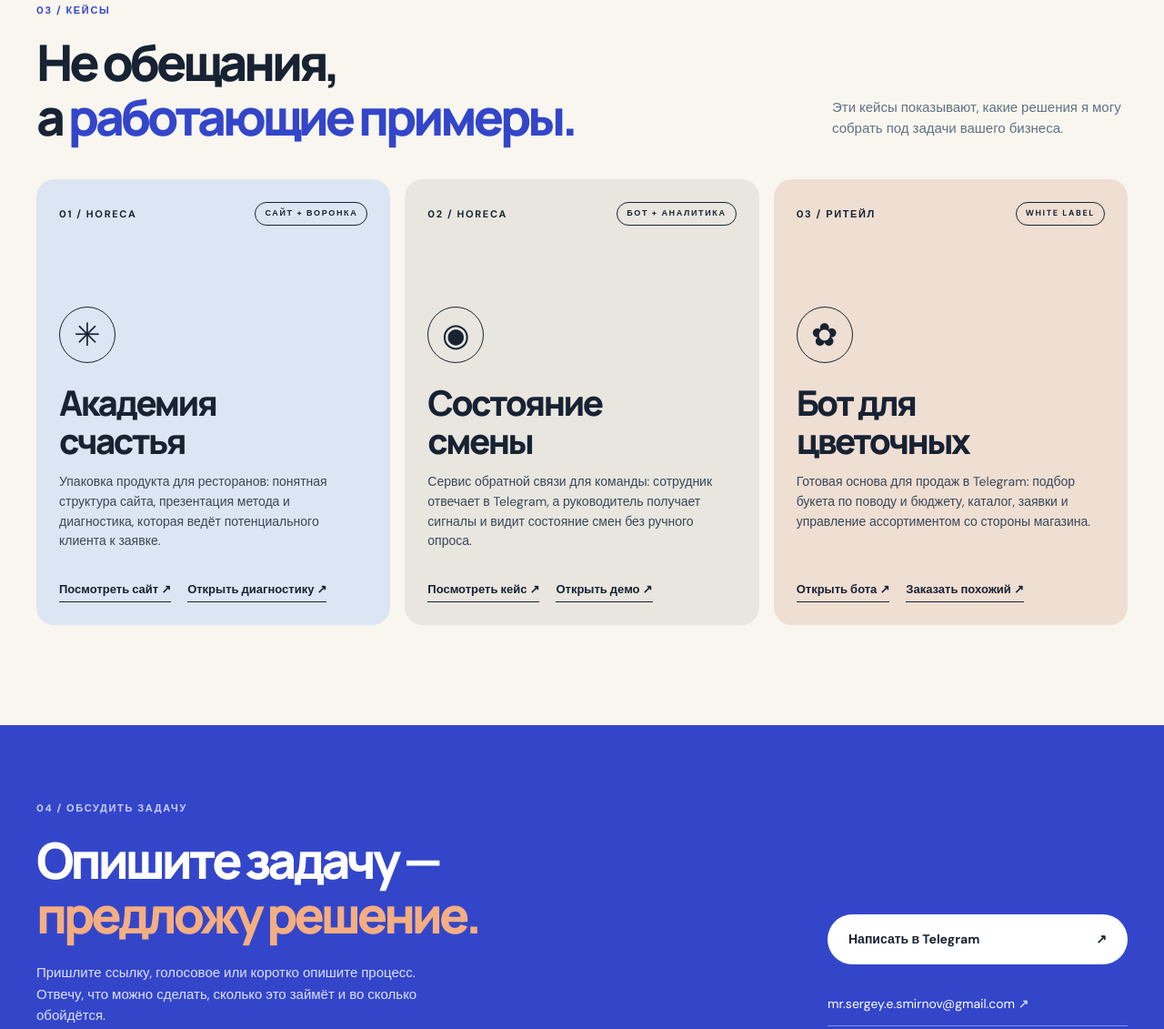
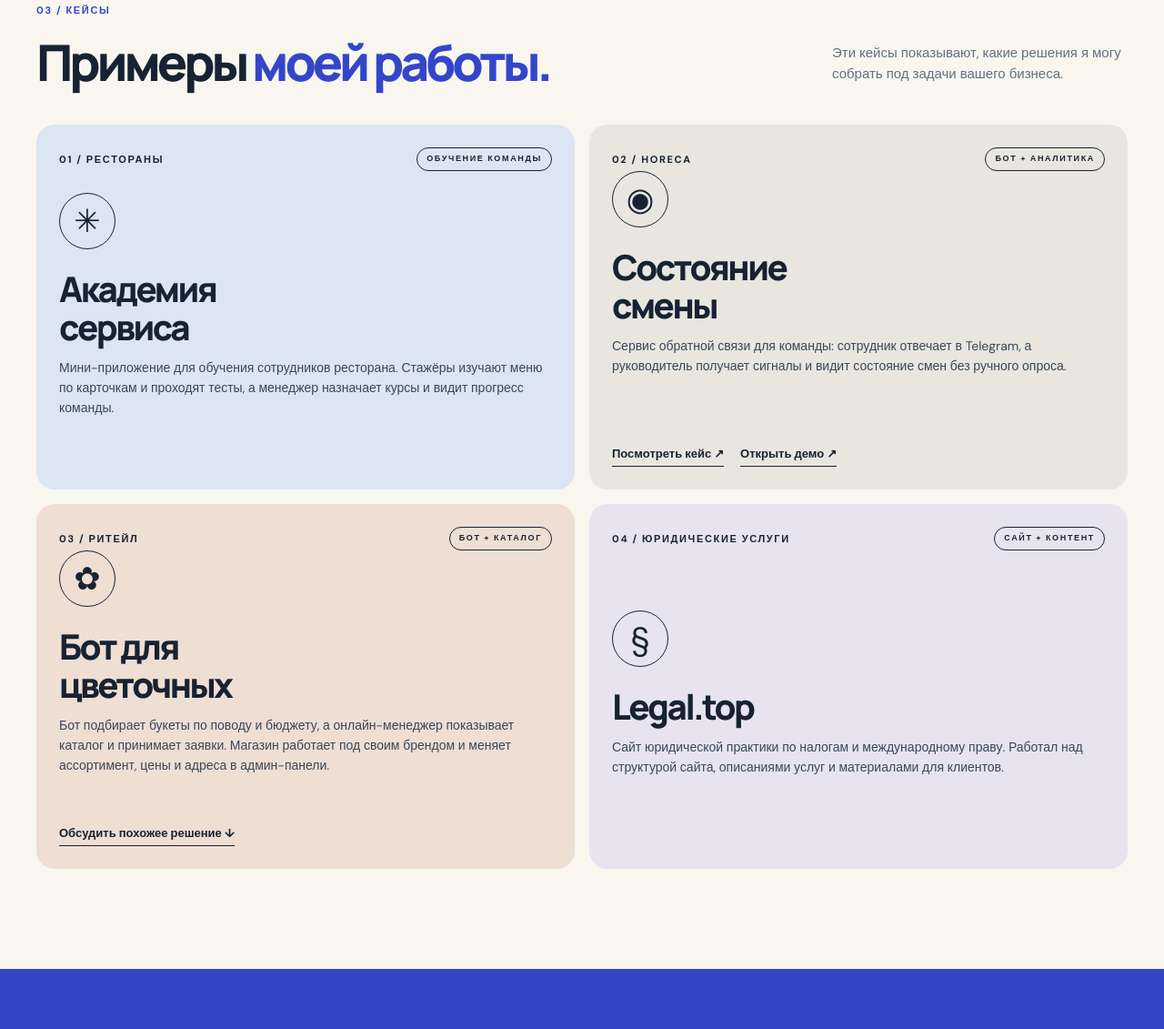
Before and after one commit to mrsergeyesmirnov-svg/smirnovsergey, a plain HTML site: page index.html in a window 1280 px wide. Shown: the part 2483-3614 px from the top of the page at 91% size. Drawn offline with Linux system fonts and the light colour scheme.

Commit message:
Refresh portfolio case studies

```diff
--- a/index.html
+++ b/index.html
@@ -43,11 +43,34 @@
       </div><p class="note">Итоговая стоимость зависит от функций и объёма работы. После короткого разговора предложу решение и смету.</p>
     </div></section>
     <section class="section wrap" id="projects" aria-labelledby="projects-title">
-      <div class="section-heading"><div><p class="kicker">03 / КЕЙСЫ</p><h2 id="projects-title">Не обещания,<br>а <em>работающие примеры.</em></h2></div><p>Эти кейсы показывают, какие решения я могу собрать под задачи вашего бизнеса.</p></div>
+      <div class="section-heading"><div><p class="kicker">03 / КЕЙСЫ</p><h2 id="projects-title">Примеры <em>моей работы.</em></h2></div><p>Эти кейсы показывают, какие решения я могу собрать под задачи вашего бизнеса.</p></div>
       <div class="projects">
-        <article class="project academy"><div class="project-top"><span>01 / HORECA</span><span class="tag">САЙТ + ВОРОНКА</span></div><div class="project-body"><div class="project-icon" aria-hidden="true">✳</div><h3>Академия<br>счастья</h3><p>Упаковка продукта для ресторанов: понятная структура сайта, презентация метода и диагностика, которая ведёт потенциального клиента к заявке.</p><div class="project-links"><a href="https://www.pulseteam.online/akademiya/" target="_blank" rel="noopener noreferrer">Посмотреть сайт ↗</a><a href="https://www.pulseteam.online/diagnostika/" target="_blank" rel="noopener noreferrer">Открыть диагностику ↗</a></div></div></article>
+        <article class="project academy">
+          <div class="project-top"><span>01 / РЕСТОРАНЫ</span><span class="tag">ОБУЧЕНИЕ КОМАНДЫ</span></div>
+          <div class="project-body">
+            <div class="project-icon" aria-hidden="true">✳</div>
+            <h3>Академия<br>сервиса</h3>
+            <p>Мини-приложение для обучения сотрудников ресторана. Стажёры изучают меню по карточкам и проходят тесты, а менеджер назначает курсы и видит прогресс команды.</p>
+          </div>
+        </article>
         <article class="project shift"><div class="project-top"><span>02 / HORECA</span><span class="tag">БОТ + АНАЛИТИКА</span></div><div class="project-body"><div class="project-icon" aria-hidden="true">◉</div><h3>Состояние<br>смены</h3><p>Сервис обратной связи для команды: сотрудник отвечает в Telegram, а руководитель получает сигналы и видит состояние смен без ручного опроса.</p><div class="project-links"><a href="https://www.pulseteam.online/sostoyanie/" target="_blank" rel="noopener noreferrer">Посмотреть кейс ↗</a><a href="https://www.pulseteam.online/sostoyanie/demo.html" target="_blank" rel="noopener noreferrer">Открыть демо ↗</a></div></div></article>
-        <article class="project flowers"><div class="project-top"><span>03 / РИТЕЙЛ</span><span class="tag">WHITE LABEL</span></div><div class="project-body"><div class="project-icon" aria-hidden="true">✿</div><h3>Бот для<br>цветочных</h3><p>Готовая основа для продаж в Telegram: подбор букета по поводу и бюджету, каталог, заявки и управление ассортиментом со стороны магазина.</p><div class="project-links"><a href="https://t.me/Flower_F1ower_Bot" target="_blank" rel="noopener noreferrer">Открыть бота ↗</a><a href="https://t.me/yank0vski" target="_blank" rel="noopener noreferrer">Заказать похожий ↗</a></div></div></article>
+        <article class="project flowers">
+          <div class="project-top"><span>03 / РИТЕЙЛ</span><span class="tag">БОТ + КАТАЛОГ</span></div>
+          <div class="project-body">
+            <div class="project-icon" aria-hidden="true">✿</div>
+            <h3>Бот для<br>цветочных</h3>
+            <p>Бот подбирает букеты по поводу и бюджету, а онлайн-менеджер показывает каталог и принимает заявки. Магазин работает под своим брендом и меняет ассортимент, цены и адреса в админ-панели.</p>
+            <div class="project-links"><a href="#contact">Обсудить похожее решение ↓</a></div>
+          </div>
+        </article>
+        <article class="project legal-case">
+          <div class="project-top"><span>04 / ЮРИДИЧЕСКИЕ УСЛУГИ</span><span class="tag">САЙТ + КОНТЕНТ</span></div>
+          <div class="project-body">
+            <div class="project-icon" aria-hidden="true">§</div>
+            <h3>Legal.top</h3>
+            <p>Сайт юридической практики по налогам и международному праву. Работал над структурой сайта, описаниями услуг и материалами для клиентов.</p>
+          </div>
+        </article>
       </div>
     </section>
     <section class="contact" id="contact" aria-labelledby="contact-title"><div class="wrap contact-layout"><div><p class="kicker">04 / ОБСУДИТЬ ЗАДАЧУ</p><h2 id="contact-title">Опишите задачу —<br><em>предложу решение.</em></h2><p>Пришлите ссылку, голосовое или коротко опишите процесс. Отвечу, что можно сделать, сколько это займёт и во сколько обойдётся.</p></div><div class="contact-links"><a class="button light" href="https://t.me/yank0vski" target="_blank" rel="noopener noreferrer">Написать в Telegram <span>↗</span></a><a href="mailto:mr.sergey.e.smirnov@gmail.com">mr.sergey.e.smirnov@gmail.com ↗</a></div></div></section>
```
Also changed, not shown: styles.css.
